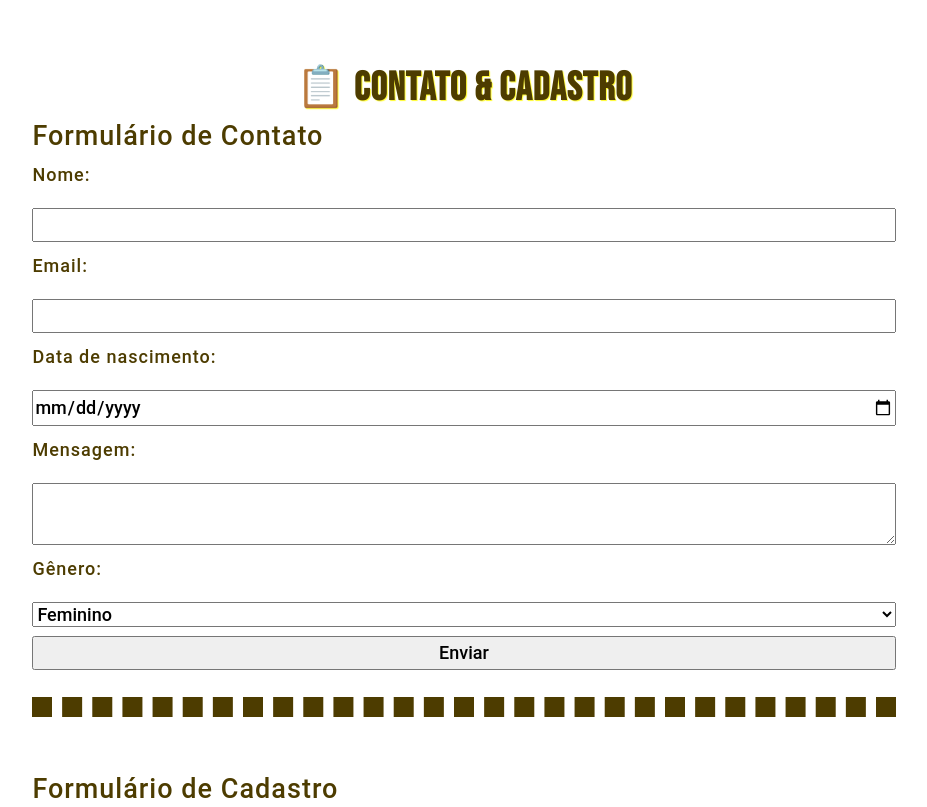
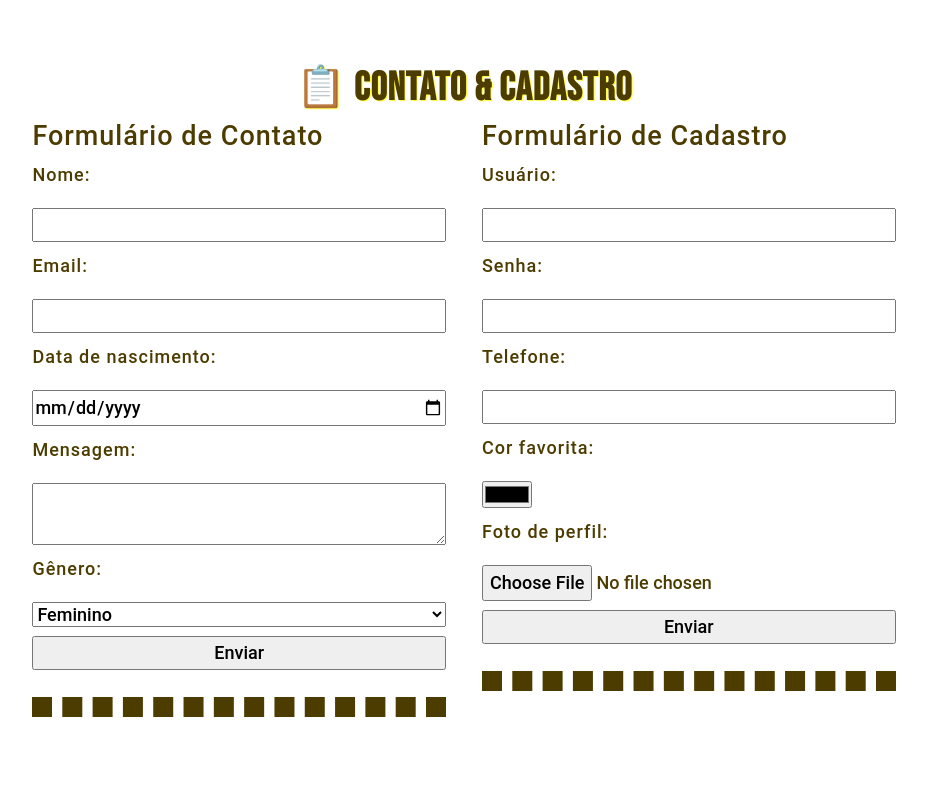
Before and after one commit to FranGnMoraes/Portal-do-Hyrax---Design-Responsivo-com-Flexbox, a plain HTML site: page index.html in a window 1280 px wide. Shown: the part 5180-5987 px from the top of the page, without its empty margins (176-1103 px from the left). Drawn offline with nearby package versions, Linux system fonts and the light colour scheme.

Commit message:
changing class name error

```diff
--- a/index.html
+++ b/index.html
@@ -202,7 +202,7 @@
 
             <section id="section-formulario" class="section-formulario">
                 <h2>📋 Contato & Cadastro</h2>
-                <div class="form-grid">
+                <div class="formulario-grid">
                     <form>
                         <fieldset>
                             <legend>Formulário de Contato</legend>
```
